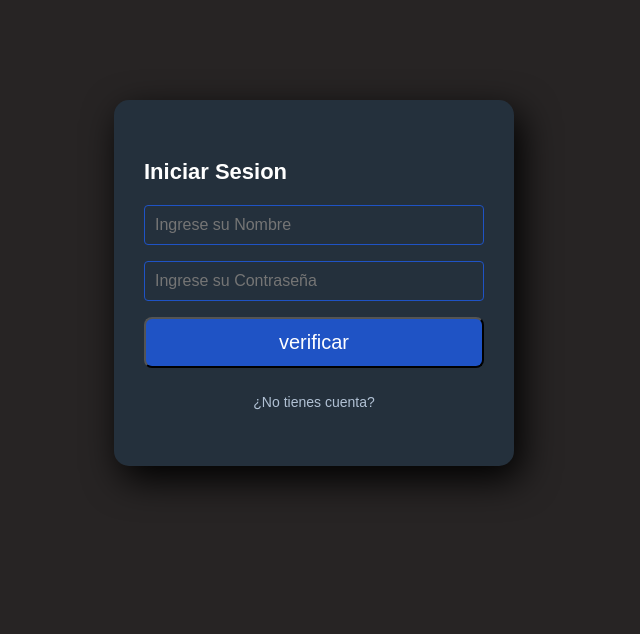
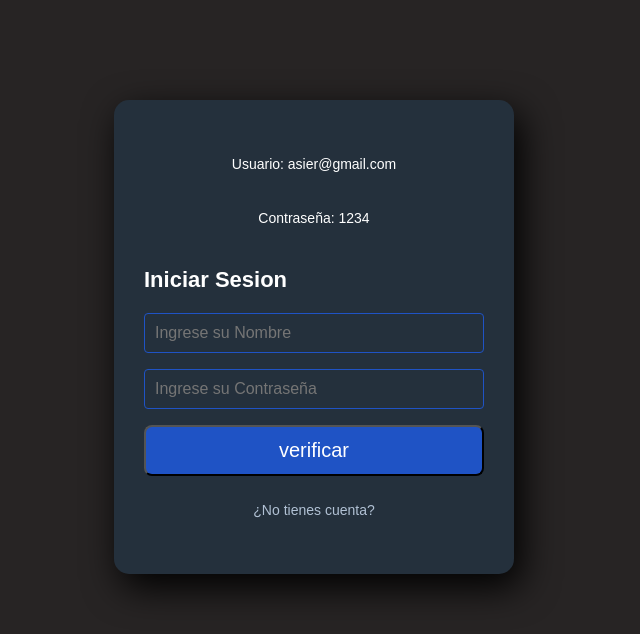
Before and after one commit to Asieertxo/Proyecto_Marcas, a plain HTML site: page index.html in a window 1280 px wide. Shown: the whole page, without its empty margins (326-966 px from the left). Drawn offline with Linux system fonts and the light colour scheme.

Commit message:
Proyecto Marcas añadir index

```diff
--- a/index.html
+++ b/index.html
@@ -23,6 +23,8 @@
 </head>
 <body>
   <form class="caja">
+    <p>Usuario: asier@gmail.com</p>
+    <P>Contraseña: 1234</P>
     <h4>Iniciar Sesion</h4>
     <!--Email-->
     <input class="rellenar" type="email" name="email" id="usuario" placeholder="Ingrese su Nombre" required>
```
